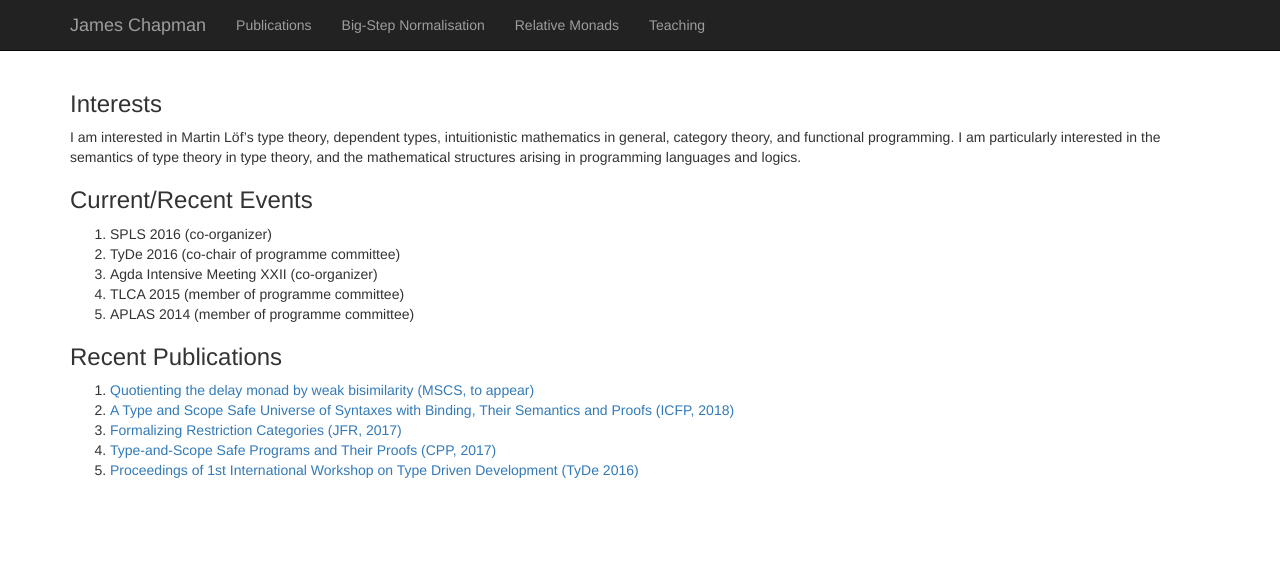
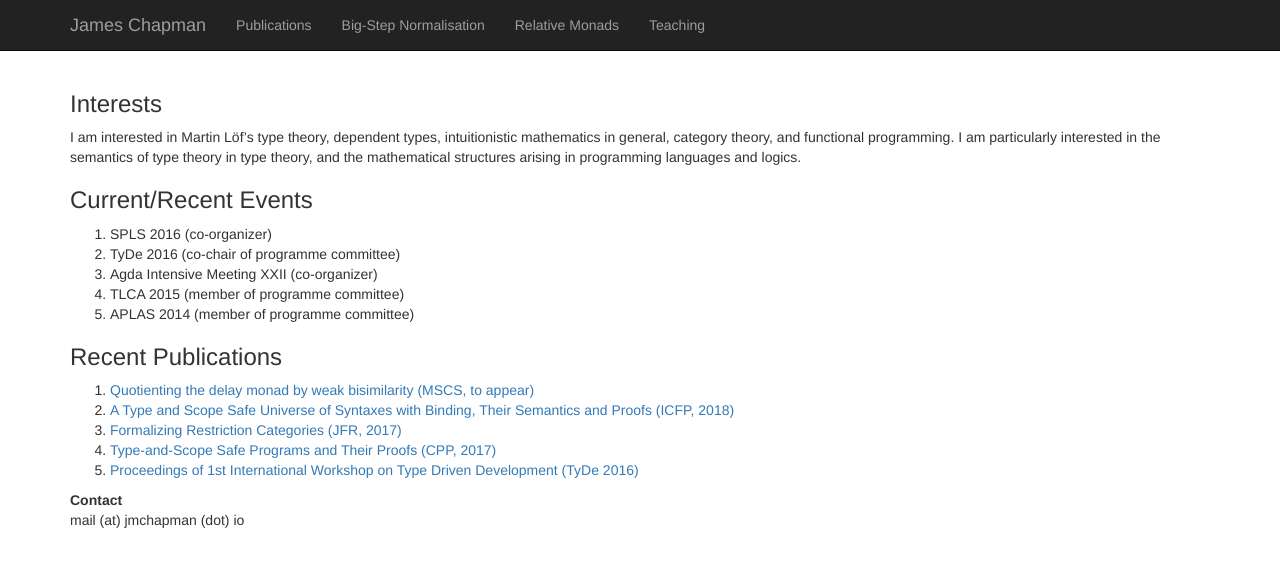
Before and after one commit to jmchapman/jmchapman.github.io, a Jekyll site: the page built from index.html, in a window 1280 px wide. Shown: the top 567 px of the page. Built offline with Jekyll 4.4.1, drawn with Linux system fonts in a browser that asks for light colours; nearby versions of some CDN libraries.

Commit message:
Update index.html
updated contact details

```diff
--- a/index.html
+++ b/index.html
@@ -42,6 +42,7 @@ title: James Chapman
     <dl>
       <dt>Name</dt>
       <dd>Dr. James Chapman</dd>
+<!--
       <dt>Job</dt>
       <dd>Research Associate</dd>
       <dt>Affiliation</dt>
@@ -52,9 +53,9 @@ title: James Chapman
 	  Computer &amp; Information Sciences</a><br>
 	<a href="http://www.strath.ac.uk">
 	  University of Strathclyde</a><dd>
+-->
 	<dt>Contact</dt>
-      <dd>james.chapman (at) strath.ac.uk</dd>
+      <dd>mail (at) jmchapman (dot) io</dd>
     </dl>
   </article>
--->
 </div><!-- /.blurb -->
```
